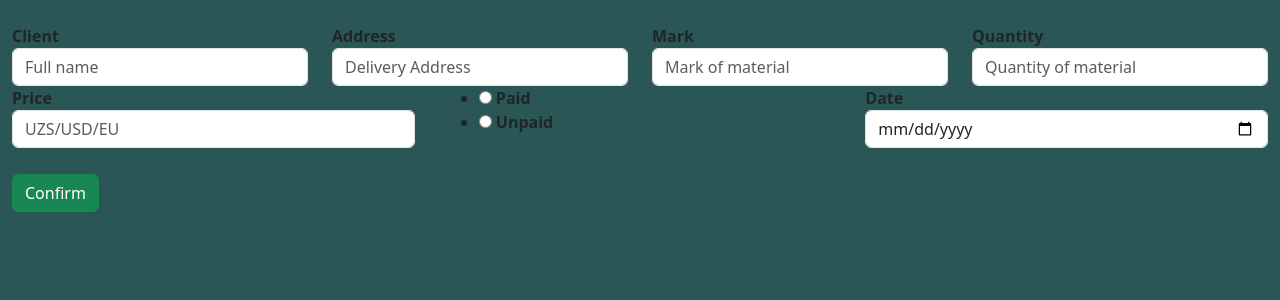
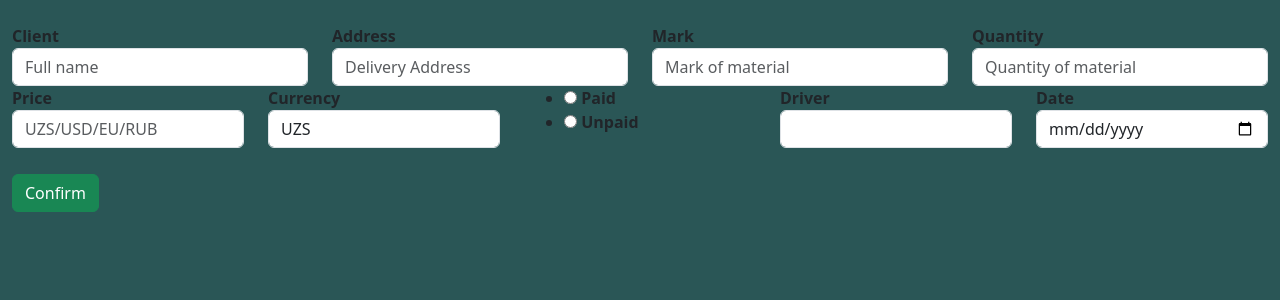
Before and after one commit to Asomiddinov/CRM, a Flask app: page /mine in a window 1280 px wide. Shown: the part 63-363 px from the top of the page. Run offline with Flask 2, Linux system fonts and the light colour scheme.

Commit message:
installed autopep8, added some forms

```diff
--- a/application/forms.py
+++ b/application/forms.py
@@ -1,4 +1,4 @@
-from wtforms import StringField, SubmitField, IntegerField, RadioField
+from wtforms import StringField, SubmitField, IntegerField, RadioField, SelectField
 from wtforms.fields import DateField
 from flask_wtf import FlaskForm
 from wtforms.validators import DataRequired, Length
@@ -20,7 +20,10 @@ class Mine(FlaskForm):
     mark = StringField("Mark", validators=[
                        DataRequired(), Length(min=3, max=100)])
     price = IntegerField("Price", validators=[DataRequired()])
+    currency = SelectField("Currency", choices=["UZS", "USD", "EUR", "RUB"])
     paid = RadioField("Status", choices=[
                       "Paid", "Unpaid"], validators=[DataRequired()])
+    driver = StringField("Driver", validators=[
+                         DataRequired(), Length(min=5, max=500)])
     date = DateField("Date", validators=[DataRequired()])
     submit = SubmitField("Confirm")
--- a/application/templates/act.html
+++ b/application/templates/act.html
@@ -35,10 +35,18 @@
         <div class="row">
             <div class="col">
                 <b>{{ form.price.label }}</b>
-                {{ form.price(class="form-control", placeholder="UZS/USD/EU") }}
-            </div> <br>
+                {{ form.price(class="form-control", placeholder="UZS/USD/EU/RUB") }}
+            </div>
+            <div class="col">
+                <b>{{ form.currency.label }}</b>
+                <b>{{ form.currency(class="form-control") }}</b>
+            </div>
             <div class="col">
                 <b>{{ form.paid(class="form-switch") }}</b>
+            </div>
+            <div class="col">
+                <b>{{ form.driver.label }}</b>
+                <b>{{ form.driver(class="form-control") }}</b>
             </div>
             <div class="col">
                 <b>{{ form.date.label }}</b>
```
Also changed, not shown: 2 other files.
